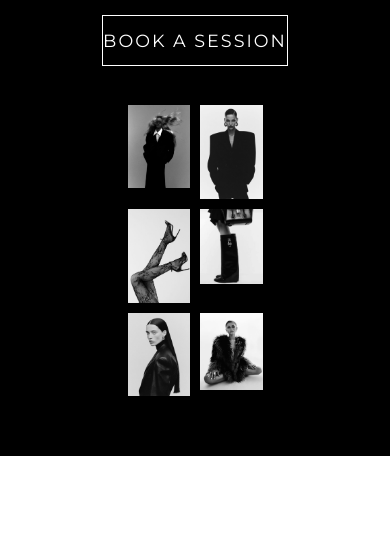
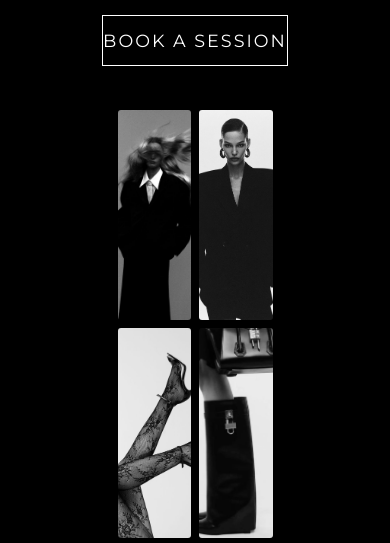
Before and after one commit to zee01-design/vera-styles-landing-page, a plain HTML site: page index.html in a window 390 px wide. Shown: the part 129-672 px from the top of the page. Drawn offline with nearby package versions, Linux system fonts and the light colour scheme.

Commit message:
Update style.css

```diff
--- a/style.css
+++ b/style.css
@@ -556,4 +556,19 @@ body {
         width: 80%;
         margin: 20px auto;
     }
+  /* HERO IMAGES — Mobile layout */
+.hero-images {
+    display: grid;
+    grid-template-columns: 1fr 1fr;
+    gap: 8px;
+    padding: 0 10px;
+    margin-top: 25px;
 }
+
+.hero-images img {
+    width: 100%;
+    height: 210px;
+    object-fit: cover;
+    border-radius: 3px;
+}
+}
```
